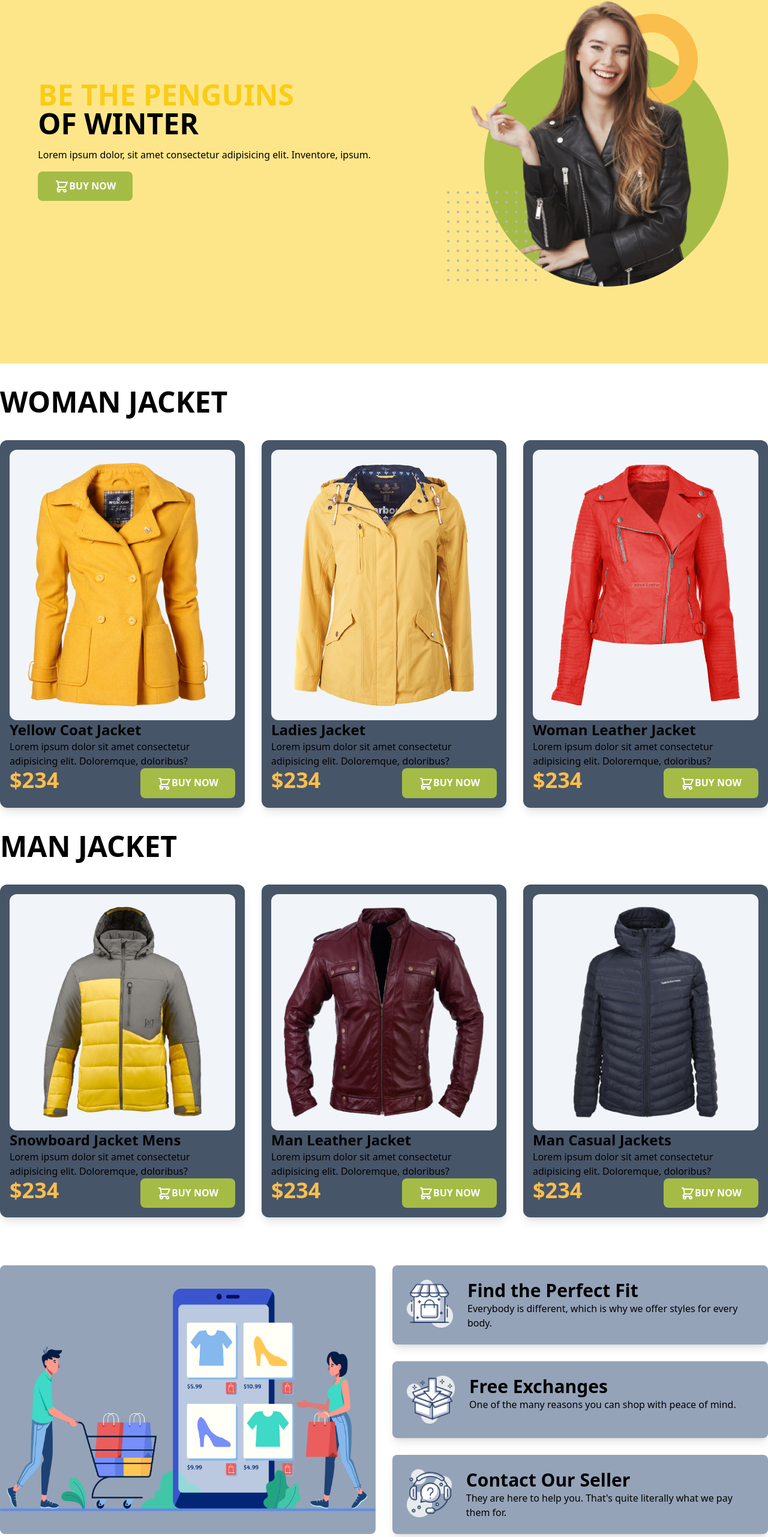
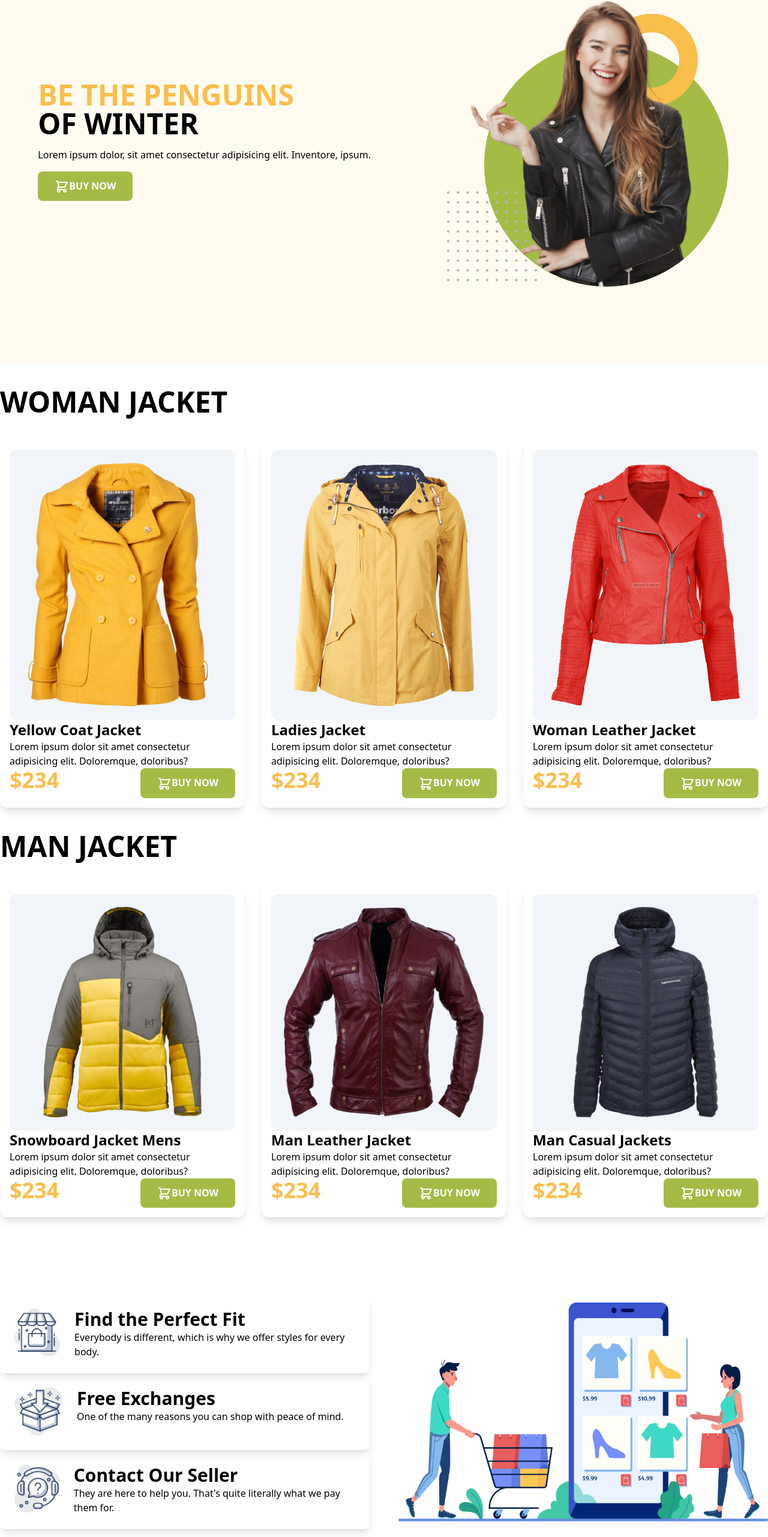
Before and after one commit to Saadi-Rahman/penguin-fashion-tailwind, a plain HTML site: page index.html in a window 1280 px wide. Shown: the part 57-2620 px from the top of the page at 60% size. Drawn offline with nearby package versions, Linux system fonts and the light colour scheme.

Commit message:
added responsiveness

```diff
--- a/index.html
+++ b/index.html
@@ -13,7 +13,9 @@
             extend: {
               colors: {
                 clifford: '#da373d',
+                titlecolor: '#FABE4C',
                 penguin: '#FFFBF0',
+                btncolor: '#A4BC46',
                 pricecolor: '#FABE4C',
               }
             }
@@ -22,16 +24,16 @@
       </script>
 </head>
 <body>
-    <header class="bg-amber-200 pb-32 pt-12">
+    <header class="bg-penguin pb-32 pt-12">
         <section class="container mx-5 sm:mx-auto sm:flex items-center justify-around">
             <div class="space-y-4">
                 <h1 class= "text-4xl sm:text-5xl uppercase font-bold">
-                    <span class="text-yellow-400">Be the Penguins</span>
+                    <span class="text-titlecolor">Be the Penguins</span>
                     <br>
                     <span>Of Winter</span>
                 </h1>
                 <p>Lorem ipsum dolor, sit amet consectetur adipisicing elit. Inventore, ipsum.</p>
-                <button class="uppercase bg-[#A4BC46] py-2 px-3.5 sm:py-3 sm:px-7 text-white font-semibold rounded-lg">
+                <button class="uppercase bg-btncolor py-2 px-3.5 sm:py-3 sm:px-7 text-white font-semibold rounded-lg">
                     <svg xmlns="http://www.w3.org/2000/svg" class="h-6 w-6 inline" fill="none" viewBox="0 0 24 24" stroke="currentColor" stroke-width="2">
                         <path stroke-linecap="round" stroke-linejoin="round" d="M3 3h2l.4 2M7 13h10l4-8H5.4M7 13L5.4 5M7 13l-2.293 2.293c-.63.63-.184 1.707.707 1.707H17m0 0a2 2 0 100 4 2 2 0 000-4zm-8 2a2 2 0 11-4 0 2 2 0 014 0z" />
                       </svg>Buy Now</button>
@@ -45,10 +47,10 @@
     <main class="container mx-auto">
         <!-- woman jacket start-->
         <section>
-            <h2 class="text-5xl font-bold uppercase my-10">woman jacket</h2>
+            <h2 class="text-4xl sm:text-5xl font-bold uppercase my-10">woman jacket</h2>
             <div class="grid md:grid-cols-2 lg:grid-cols-3 gap-7">
                 <!-- jacket 1 -->
-                <div class="p-4 shadow-lg bg-slate-600 rounded-xl">
+                <div class="p-4 shadow-lg rounded-xl">
                     <div class="img-div p-5 bg-slate-100 rounded-xl">
                         <img src="images/jacket-1.png" alt="">
                     </div>
@@ -63,7 +65,7 @@
                     </div>
                 </div>
                 <!-- jacket 2 -->
-                <div class="p-4 shadow-lg bg-slate-600 rounded-xl">
+                <div class="p-4 shadow-lg rounded-xl">
                     <div class="img-div p-5 bg-slate-100 rounded-xl">
                         <img src="images/jacket-2.png" alt="">
                     </div>
@@ -78,7 +80,7 @@
                     </div>
                 </div>
                 <!-- jacket 3 -->
-                <div class="p-4 shadow-lg bg-slate-600 rounded-xl">
+                <div class="p-4 shadow-lg rounded-xl">
                     <div class="img-div p-5 bg-slate-100 rounded-xl">
                         <img src="images/jacket-3.png" alt="">
                     </div>
@@ -98,10 +100,10 @@
 
         <!-- man jacket start-->
         <section>
-            <h2 class="text-5xl font-bold uppercase my-10">man jacket</h2>
+            <h2 class="text-4xl sm:text-5xl font-bold uppercase my-10">man jacket</h2>
             <div class="grid md:grid-cols-2 lg:grid-cols-3 gap-7">
                 <!-- jacket 1 -->
-                <div class="p-4 shadow-lg bg-slate-600 rounded-xl">
+                <div class="p-4 shadow-lg rounded-xl">
                     <div class="img-div p-5 bg-slate-100 rounded-xl">
                         <img src="images/jacket-4.png" alt="">
                     </div>
@@ -116,7 +118,7 @@
                     </div>
                 </div>
                 <!-- jacket 2 -->
-                <div class="p-4 shadow-lg bg-slate-600 rounded-xl">
+                <div class="p-4 shadow-lg rounded-xl">
                     <div class="img-div p-5 bg-slate-100 rounded-xl">
                         <img src="images/jacket-5.png" alt="">
                     </div>
@@ -131,7 +133,7 @@
                     </div>
                 </div>
                 <!-- jacket 3 -->
-                <div class="p-4 shadow-lg bg-slate-600 rounded-xl">
+                <div class="p-4 shadow-lg rounded-xl">
                     <div class="img-div p-5 bg-slate-100 rounded-xl">
                         <img src="images/jacket-6.png" alt="">
                     </div>
@@ -151,33 +153,38 @@
 
         <!-- our benifit sec start -->
         <section>
-            <div class="grid lg:grid-cols-2 gap-7 my-20">
-                <!-- side image div start -->
-                <div class="bg-slate-400 rounded-lg row-span-3 flex items-center">
-                    <img src="images/shopping.png" alt="">
-                </div>
-                <!-- side image div end -->
-                <div class="bg-slate-400 rounded-lg flex p-6 gap-6 shadow-lg">
+            <div class="grid lg:grid-cols-2 gap-12 my-32">
+                <!-- benifit contents start -->
+                <div>
+                    <div class="rounded-lg sm:flex p-6 gap-6 shadow-lg">
                         <img class="w-20 h-20" src="images/house.png" alt="">
                         <div>
                             <h4 class="text-3xl font-bold">Find the Perfect Fit</h4>
                             <p>Everybody is different, which is why we offer styles for every body.</p>
                         </div>
                     </div>
-                <div class="bg-slate-400 rounded-lg flex p-6 gap-6 shadow-lg">
+                    <div class="rounded-lg sm:flex p-6 gap-6 shadow-lg">
                         <img class="w-20 h-20" src="images/box.png" alt="">
                         <div>
                             <h4 class="text-3xl font-bold">Free Exchanges</h4>
                             <p>One of the many reasons you can shop with peace of mind.</p>
                         </div>
                     </div>
-                <div class="bg-slate-400 rounded-lg flex p-6 gap-6 shadow-lg">
+                    <div class="rounded-lg sm:flex p-6 gap-6 shadow-lg">
                         <img class="w-20 h-20" src="images/question.png" alt="">
                         <div>
                             <h4 class="text-3xl font-bold">Contact Our Seller</h4>
                             <p>They are here to help you. That's quite literally what we pay them for.</p>
                         </div>
                     </div>
+                </div>
+                <!-- benifit contents end -->
+
+                <!-- side image div start -->
+                <div class="flex items-center">
+                    <img src="images/shopping.png" alt="">
+                </div>
+                <!-- side image div end -->
             </div>
         </section>
         <!-- our benifit sec end -->
```
Lines whose indentation alone changed are shown as unchanged.
